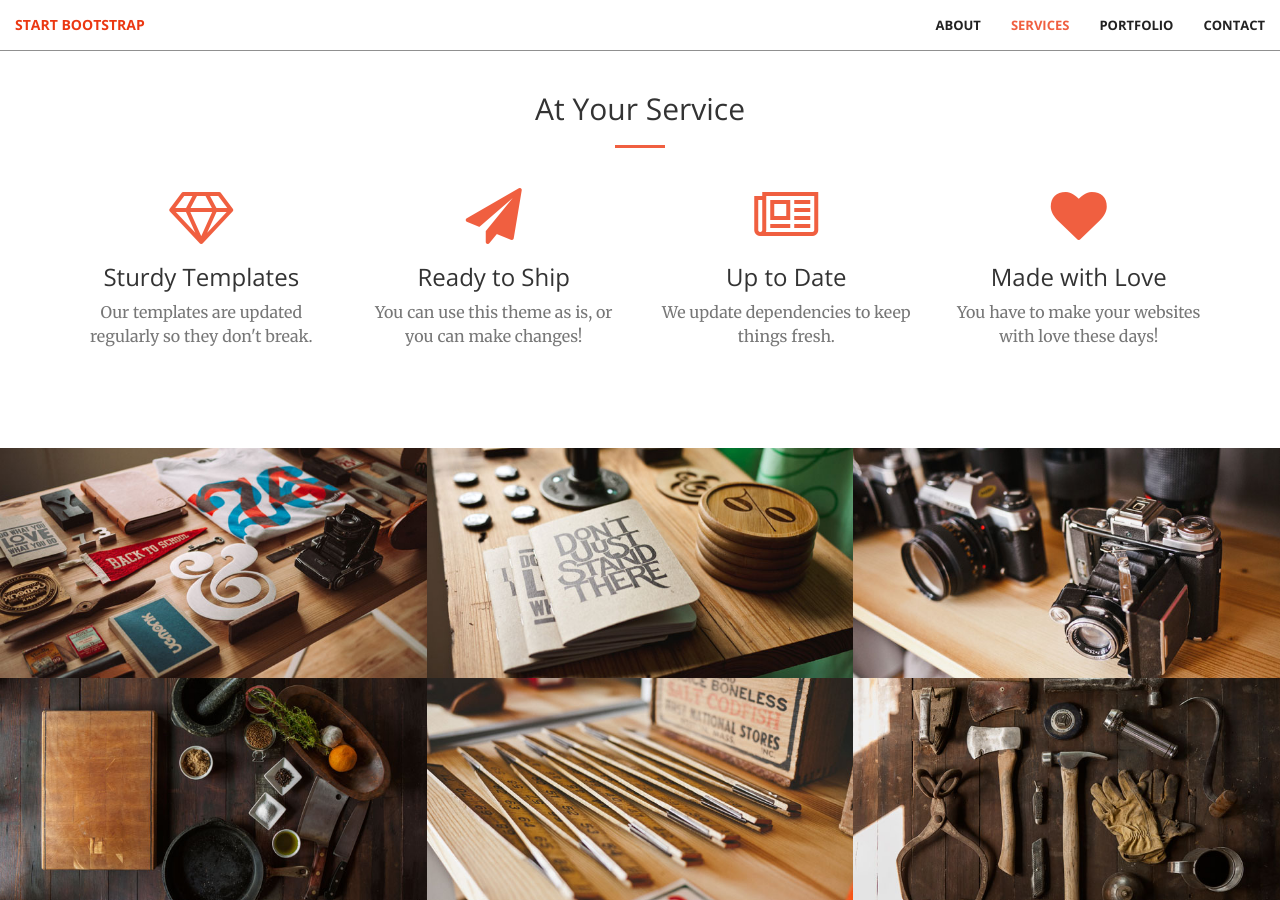
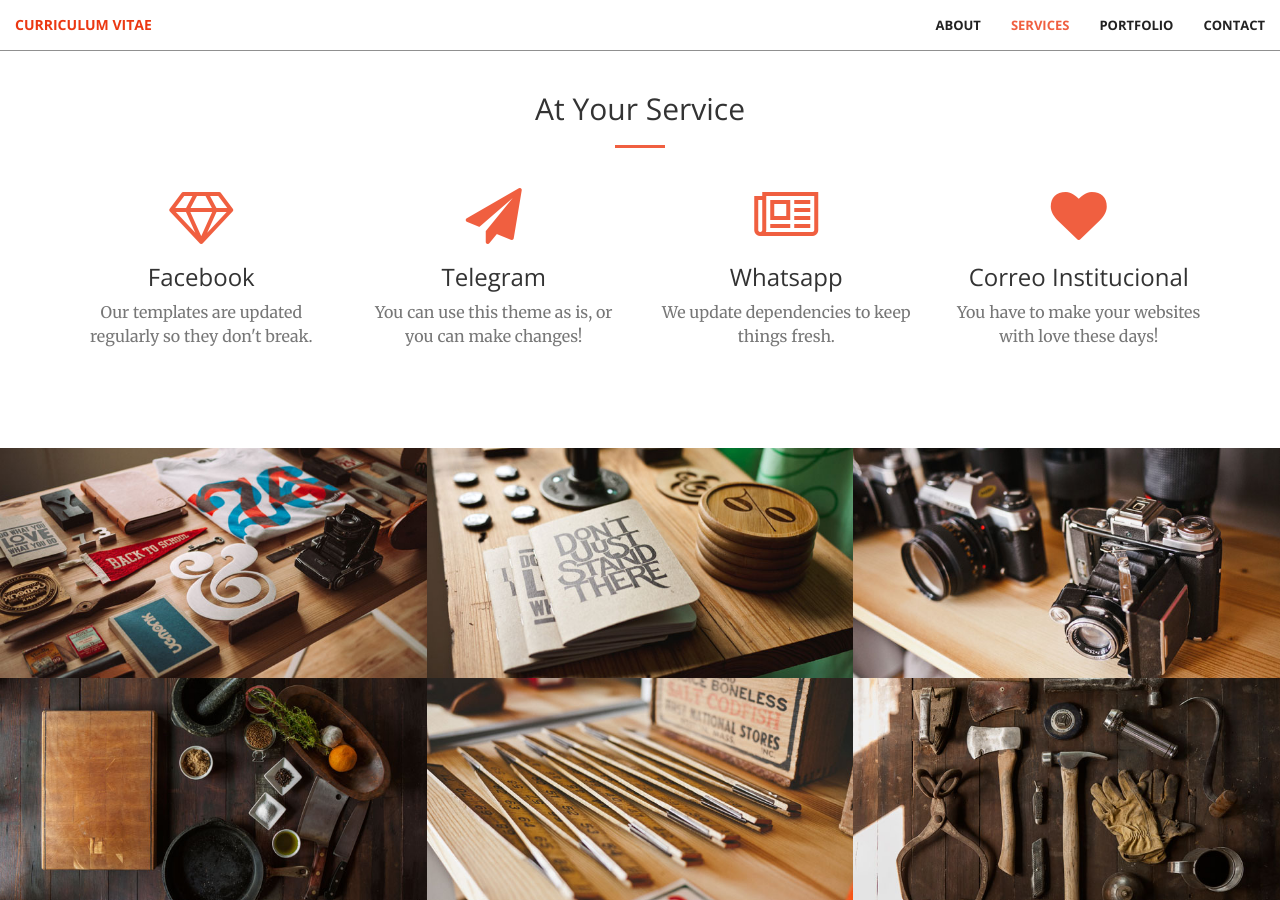
Before and after one commit to lfih-96/lfih-96.github.io, a Jekyll site: the page built from index.html, in a window 1280 px wide and 900 px high, scrolled down 1326 px. Built offline with Jekyll 4.4.1, drawn with Linux system fonts in a browser that asks for light colours.

Commit message:
Avance
Titulos y redes sociales

```diff
--- a/_includes/nav.html
+++ b/_includes/nav.html
@@ -8,7 +8,7 @@
                 <span class="icon-bar"></span>
                 <span class="icon-bar"></span>
             </button>
-            <a class="navbar-brand page-scroll" href="#page-top">Start Bootstrap</a>
+            <a class="navbar-brand page-scroll" href="#page-top">Curriculum Vitae</a>
         </div>
 
         <!-- Collect the nav links, forms, and other content for toggling -->
--- a/_includes/services.html
+++ b/_includes/services.html
@@ -12,28 +12,28 @@
             <div class="col-lg-3 col-md-6 text-center">
                 <div class="service-box">
                     <i class="fa fa-4x fa-diamond wow bounceIn text-primary"></i>
-                    <h3>Sturdy Templates</h3>
+                    <h3>Facebook</h3>
                     <p class="text-muted">Our templates are updated regularly so they don't break.</p>
                 </div>
             </div>
             <div class="col-lg-3 col-md-6 text-center">
                 <div class="service-box">
                     <i class="fa fa-4x fa-paper-plane wow bounceIn text-primary" data-wow-delay=".1s"></i>
-                    <h3>Ready to Ship</h3>
+                    <h3>Telegram</h3>
                     <p class="text-muted">You can use this theme as is, or you can make changes!</p>
                 </div>
             </div>
             <div class="col-lg-3 col-md-6 text-center">
                 <div class="service-box">
                     <i class="fa fa-4x fa-newspaper-o wow bounceIn text-primary" data-wow-delay=".2s"></i>
-                    <h3>Up to Date</h3>
+                    <h3>Whatsapp</h3>
                     <p class="text-muted">We update dependencies to keep things fresh.</p>
                 </div>
             </div>
             <div class="col-lg-3 col-md-6 text-center">
                 <div class="service-box">
                     <i class="fa fa-4x fa-heart wow bounceIn text-primary" data-wow-delay=".3s"></i>
-                    <h3>Made with Love</h3>
+                    <h3>Correo Institucional</h3>
                     <p class="text-muted">You have to make your websites with love these days!</p>
                 </div>
             </div>
```
